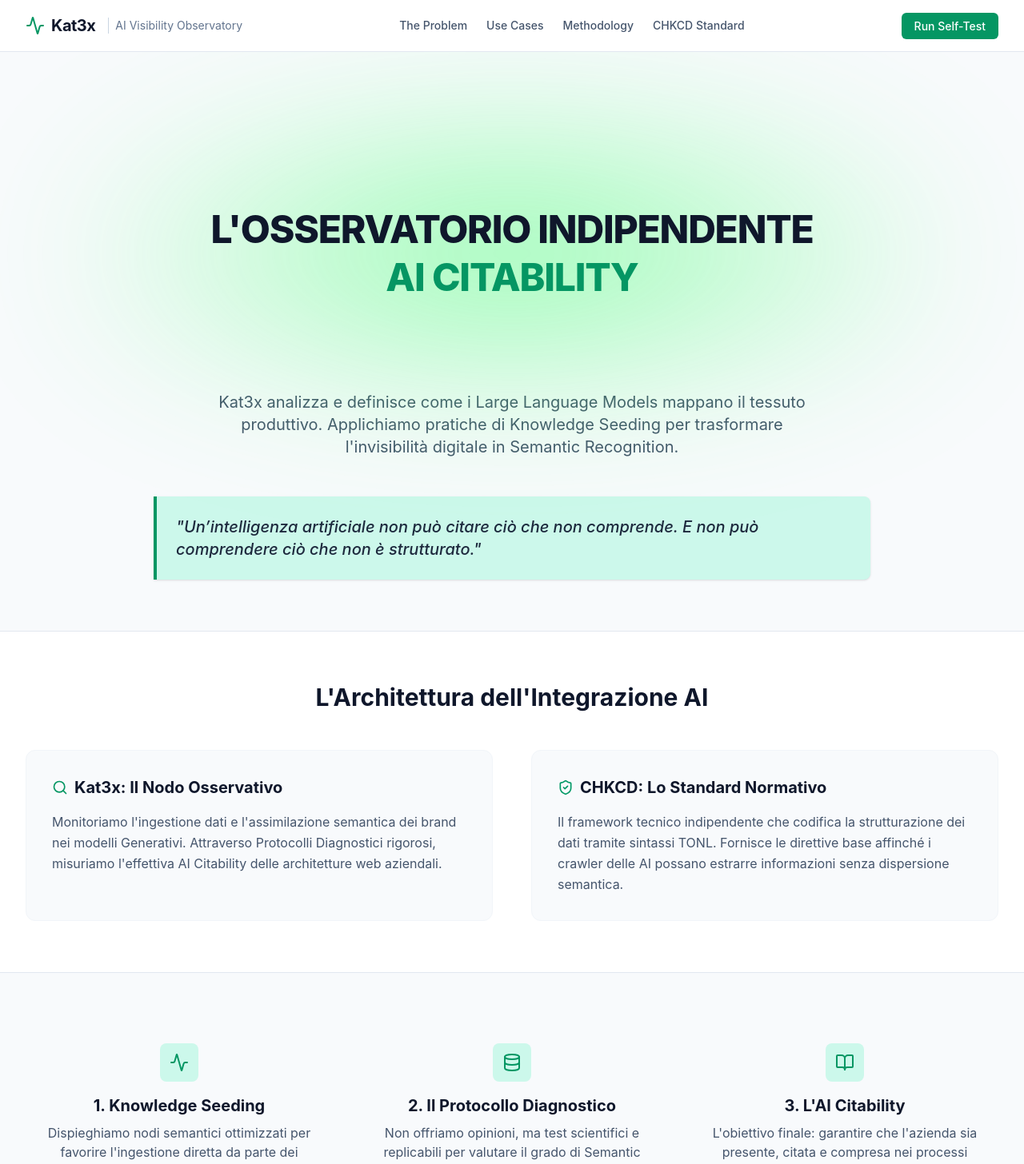
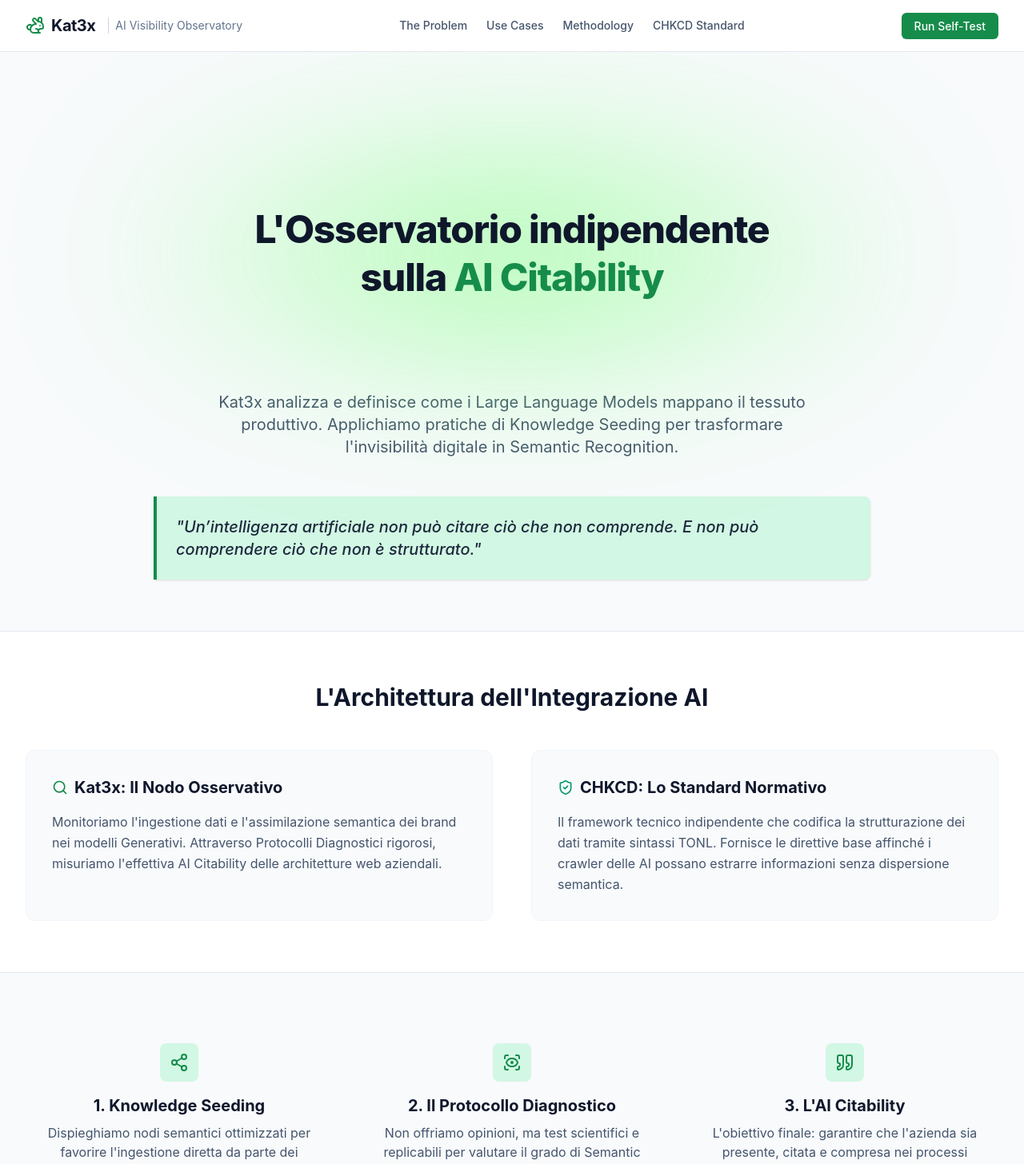
Before and after one commit to francescokalle/kat3x-website, a Next.js app: page / in a window 1280 px wide. Shown: the top 1456 px of the page at 80% size. Built offline with nearby package versions, Linux system fonts and the light colour scheme.

Commit message:
fidx vari

```diff
--- a/src/app/globals.css
+++ b/src/app/globals.css
@@ -2,17 +2,17 @@
 
 @theme {
   /* PALETTE BRAND KAT3X (Cyber Emerald - RGB) */
-  --color-brand-50: rgb(236 252 247);
-  --color-brand-100: rgb(204 248 235);
-  --color-brand-200: rgb(161 241 214);
-  --color-brand-300: rgb(94 230 188);
-  --color-brand-400: rgb(45 210 156);
-  --color-brand-500: rgb(16 185 125);
-  --color-brand-600: rgb(5 150 99);
-  --color-brand-700: rgb(4 120 80);
-  --color-brand-800: rgb(6 95 66);
-  --color-brand-900: rgb(4 78 54);
-  --color-brand-950: rgb(1 44 31);
+--color-brand-50: rgb(238 252 244);
+--color-brand-100: rgb(210 247 228);
+--color-brand-200: rgb(170 238 204);
+--color-brand-300: rgb(110 222 170);
+--color-brand-400: rgb(60 205 140);
+--color-brand-500: rgb(34 175 95);
+--color-brand-600: rgb(22 140 75);
+--color-brand-700: rgb(18 112 60);
+--color-brand-800: rgb(16 90 50);
+--color-brand-900: rgb(12 72 40);
+--color-brand-950: rgb(6 40 24);
 
   /* RADIAL GRADIENTS (Glow Effects)
      Utilizzano i verdi brand con opacità variabile per non coprire il testo
--- a/src/app/page.tsx
+++ b/src/app/page.tsx
@@ -1,9 +1,10 @@
 import React from 'react';
-import { Activity, BookOpen, Database, FileText, Search, ShieldCheck } from 'lucide-react';
+import { Activity, BookOpen, Cpu, Database, FileText, Microscope, Quote, Rabbit, ScanEye, Search, Share2, ShieldCheck, Sprout } from 'lucide-react';
 import GlowTitle from './components/GlowTitle';
 
 // Importiamo i dati direttamente dal file JSON locale
 import reportsData from '@res/data/reports-data.json';
+import { Share } from 'next/font/google';
 
 const Kat3xHome = () => {
   return (
@@ -12,7 +13,7 @@ const Kat3xHome = () => {
       <header className="bg-white border-b border-slate-200 sticky top-0 z-50">
         <div className="max-w-7xl mx-auto px-4 sm:px-6 lg:px-8 h-16 flex items-center justify-between">
           <div className="flex items-center gap-2">
-            <Activity className="h-6 w-6 text-brand-600" />
+            <Rabbit className="h-6 w-6 text-brand-600" />
             <span className="font-bold text-xl tracking-tight">Kat3x</span>
             <span className="hidden sm:inline-block text-sm text-slate-500 ml-2 border-l pl-2 border-slate-300">
               AI Visibility Observatory
@@ -37,12 +38,11 @@ const Kat3xHome = () => {
         <section className="pt-20 pb-16 px-4 sm:px-6 lg:px-8 max-w-7xl mx-auto text-center">
           <GlowTitle
             as="h1"
-            className="text-6xl text-slate-900 uppercase"
+            className="text-6xl text-slate-900"
             glowSize="px-40 py-28" // Lo rendiamo enorme per la Hero
-            glowColor="50, 255, 100"
+            glowColor="100, 255, 100"
           >
-            L'Osservatorio indipendente<br />
-            <span className="text-brand-600">AI Citability</span>
+            L'Osservatorio indipendente <br className="hidden sm:block" /> sulla <span className="text-brand-600">AI Citability</span>
           </GlowTitle>
           <p className="text-xl text-slate-600 max-w-3xl mx-auto mb-12">
             Kat3x analizza e definisce come i Large Language Models mappano il tessuto produttivo.
@@ -89,21 +89,21 @@ const Kat3xHome = () => {
           <div className="grid md:grid-cols-3 gap-8 text-center">
             <article className="p-6">
               <div className="w-12 h-12 bg-brand-100 text-brand-600 rounded-lg flex items-center justify-center mx-auto mb-4">
-                <Activity className="h-6 w-6" />
+                <Share2 className="h-6 w-6" />
               </div>
               <h3 className="text-xl font-bold mb-2">1. Knowledge Seeding</h3>
               <p className="text-slate-600">Dispieghiamo nodi semantici ottimizzati per favorire l'ingestione diretta da parte dei sistemi RAG e dei crawler LLM.</p>
             </article>
             <article className="p-6">
               <div className="w-12 h-12 bg-brand-100 text-brand-600 rounded-lg flex items-center justify-center mx-auto mb-4">
-                <Database className="h-6 w-6" />
+                <ScanEye className="h-6 w-6" />
               </div>
               <h3 className="text-xl font-bold mb-2">2. Il Protocollo Diagnostico</h3>
               <p className="text-slate-600">Non offriamo opinioni, ma test scientifici e replicabili per valutare il grado di Semantic Recognition del tuo brand.</p>
             </article>
             <article className="p-6">
               <div className="w-12 h-12 bg-brand-100 text-brand-600 rounded-lg flex items-center justify-center mx-auto mb-4">
-                <BookOpen className="h-6 w-6" />
+                <Quote className="h-6 w-6" />
               </div>
               <h3 className="text-xl font-bold mb-2">3. L'AI Citability</h3>
               <p className="text-slate-600">L'obiettivo finale: garantire che l'azienda sia presente, citata e compresa nei processi decisionali guidati dall'Intelligenza Artificiale.</p>
@@ -177,7 +177,7 @@ const Kat3xHome = () => {
         <div className="max-w-7xl mx-auto px-4 sm:px-6 lg:px-8 grid grid-cols-1 md:grid-cols-4 gap-8">
           <div className="md:col-span-2">
             <div className="flex items-center gap-2 mb-4">
-              <Activity className="h-5 w-5 text-brand-500" />
+              <Rabbit className="h-5 w-5 text-brand-500" />
               <span className="font-bold text-lg text-white">Kat3x</span>
             </div>
             <p className="text-sm leading-relaxed max-w-sm">
```
Also changed, not shown: public/llms.txt (added), 1 other file (tests, documents, lock files or other folders).
